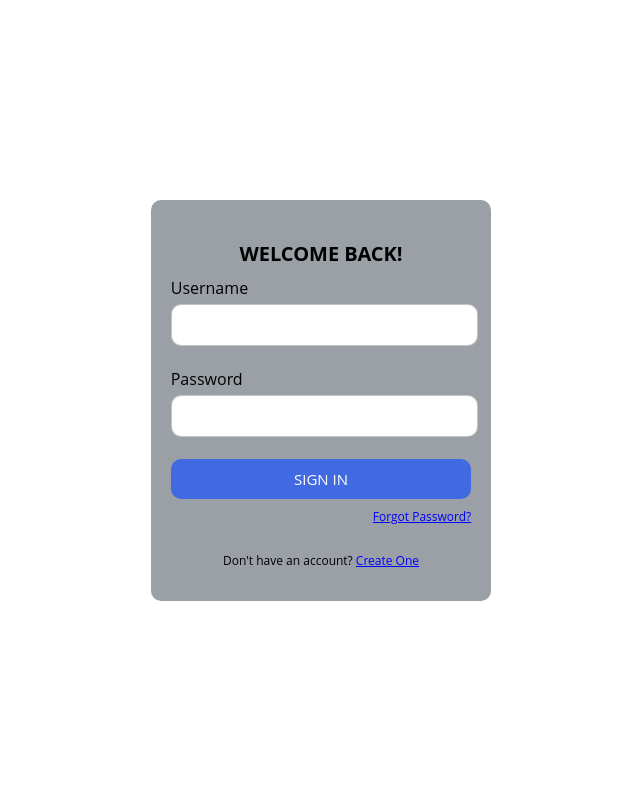
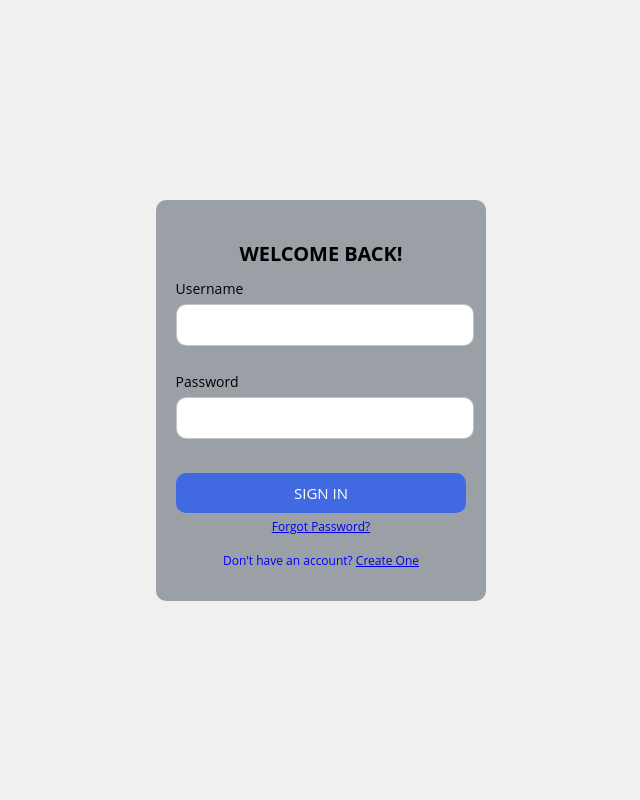
Before and after one commit to iamsushil08/Project, a PHP site: page /backend/signup.php in a window 1280 px wide. Shown: the whole page, without its empty margins (319-959 px from the left). Run offline with PHP 8.4, Linux system fonts and the light colour scheme.

Commit message:
changes by sandhya

```diff
--- a/frontend/backend/signup.php
+++ b/frontend/backend/signup.php
@@ -16,7 +16,6 @@ if (isset($_POST['signin'])) {
             if (password_verify($password, $user['password'])) {
                 $_SESSION['username'] = $user['username'];
 
-                // Check if there’s a saved redirect target after login
                 if (isset($_SESSION['redirect_to_checkuser']) && $_SESSION['redirect_to_checkuser'] === true) {
                     $car_id = $_SESSION['car_id'];
                     $extra_charge = $_SESSION['extra_charge'];
@@ -28,21 +27,15 @@ if (isset($_POST['signin'])) {
                     header("Location: checkuser.php?car_id=$car_id&extra_charge=$extra_charge");
                     exit;
                 } else {
-                    // If no specific redirection target, go to index.php
                     header("Location: index.php");
                     exit;
                 }
-            } else {
-                echo "Invalid password. Please try again.";
             }
-        } else {
-            echo "No user found with that username.";
         }
-    } else {
-        echo "Please enter both username and password.";
     }
 }
 ?>
+
 <!DOCTYPE html>
 <html lang="en">
 
@@ -50,13 +43,9 @@ if (isset($_POST['signin'])) {
     <meta charset="UTF-8" />
     <meta name="viewport" content="width=device-width, initial-scale=1.0" />
     <title>Login</title>
-
     <style>
     * {
         font-family: "Open Sans", sans-serif;
-        font-optical-sizing: auto;
-        font-weight: 500;
-        font-style: normal;
     }
 
     body {
@@ -65,6 +54,7 @@ if (isset($_POST['signin'])) {
         justify-content: center;
         align-items: center;
         margin: 0;
+        background-color: #f0f0f0;
     }
 
     form {
@@ -74,11 +64,18 @@ if (isset($_POST['signin'])) {
         background-color: #9aa0a6;
         padding: 20px;
         border-radius: 10px;
-        justify-content: center;
     }
 
-    form label input[type="text"],
-    form label input[type="password"] {
+    form label {
+        margin-bottom: 10px;
+    }
+
+    form label span {
+        font-size: 14px;
+    }
+
+    input[type="text"],
+    input[type="password"] {
         width: 95%;
         padding: 10px;
         border: 1px solid rgba(105, 105, 105, 0.4);
@@ -95,34 +92,20 @@ if (isset($_POST['signin'])) {
         color: #fff;
         font-size: 15px;
         cursor: pointer;
+        margin-top: 10px;
     }
 
     .submit:hover {
         background-color: rgb(56, 90, 194);
     }
 
-    #pforget {
-        margin-left: auto;
+    #pforget,
+    #createone {
+        font-size: 12px;
+        color: blue;
+        text-align: center;
         margin-top: 5px;
     }
-
-    #pforget a,
-    #createone a {
-
-        font-size: 12px;
-        color: blue;
-    }
-
-    #createone {
-        margin-top: 10px;
-        text-align: center;
-        font-size: 12px;
-
-    }
-
-
-
-
 
     #message {
         text-align: center;
@@ -131,24 +114,36 @@ if (isset($_POST['signin'])) {
         color: black;
         margin-bottom: 10px;
     }
+
+    #pw_error,
+    #uname_error {
+        color: red;
+        font-size: 12px;
+        margin-top: 2px;
+        margin-bottom: 8p
+    }
     </style>
 </head>
 
 <body>
-    <form action="./signup.php" method="POST">
+    <form action="./signup.php" method="POST" onsubmit="return validateForm(event)">
         <p id="message">WELCOME BACK!</p>
         <div class="username">
             <label>
                 <span>Username</span>
-                <input required type="text" id="username" name="username" />
+                <input type="text" id="uname" name="username" />
             </label>
+            <br>
+            <div id="uname_error"></div>
         </div>
         <br />
         <div class="password">
             <label>
                 <span>Password</span>
-                <input required type="password" id="pw" name="password" />
+                <input type="password" id="pw" name="password" />
             </label>
+            <br>
+            <div id="pw_error"></div>
         </div>
         <br />
         <button class="submit" name="signin">SIGN IN</button>
@@ -156,5 +151,54 @@ if (isset($_POST['signin'])) {
         <p id="createone">Don't have an account? <a href="./register.html">Create One</a></p>
     </form>
 </body>
+<script>
+document.addEventListener("keydown", function(event) {
+    if (event.key === "Enter") {
+        event.preventDefault();
+    }
+});
+
+function validateForm(event) {
+    var isUnameValid = validateUname();
+    var isPasswordValid = validatePassword();
+    return isUnameValid && isPasswordValid;
+}
+
+function validateUname() {
+    var unameInput = document.getElementById('uname').value.trim();
+    var unameError = document.getElementById('uname_error');
+    var unamePattern = /^[A-Za-z\s]+$/;
+
+    if (unameInput === "") {
+        unameError.innerHTML = "Cannot have empty field";
+        return false;
+    } else if (!unamePattern.test(unameInput)) {
+        unameError.innerHTML = "Invalid name";
+        return false;
+    } else if (unameInput.length < 8) {
+        unameError.innerHTML = "Insufficient characters";
+        return false;
+    } else {
+        unameError.innerHTML = "";
+        return true;
+    }
+}
+
+function validatePassword() {
+    var pwInput = document.getElementById('pw').value.trim();
+    var pwError = document.getElementById('pw_error');
+
+    if (pwInput === "") {
+        pwError.innerHTML = "Cannot have empty field";
+        return false;
+    } else if (pwInput.length < 8) {
+        pwError.innerHTML = "Password must be at least 8 characters";
+        return false;
+    } else {
+        pwError.innerHTML = "";
+        return true;
+    }
+}
+</script>
 
 </html>
--- a/frontend/index.css
+++ b/frontend/index.css
@@ -26,7 +26,7 @@
 #home{
    margin-left: 27px;
    text-decoration: none;
-   color: black;
+   color: rgb(64, 33, 33);
    size:20px;
 }
 #blog{
@@ -357,7 +357,7 @@ gap: 245px;
 .login-btn {
     padding: 8px 16px;
     background-color:transparent;
-    color: rgb(0, 0, 0);
+    color:#0056b3;
     border: none;
     border-radius: 4px;
     cursor: pointer;
@@ -365,7 +365,7 @@ gap: 245px;
 
 }
 .login-btn:hover {
-    background-color: #0056b3;
+    background-color:#C45946;
 }
 #righty{
     margin-left: auto;
--- a/frontend/index.html
+++ b/frontend/index.html
@@ -5,7 +5,7 @@
     <meta http-equiv="X-UA-Compatible" content="IE=edge" />
     <meta name="viewport" content="width=device-width, initial-scale=1.0" />
     <title>DriveZy</title>
-    <link rel="stylesheet" href="./index.css" />
+
   </head>
   <body>
     <div id="mainmenu">
```
Also changed, not shown: frontend/backend/admin.css (deleted, +0 -10 lines), frontend/backend/register.css (+21 -28 lines), frontend/backend/register.html (+24 -19 lines).
